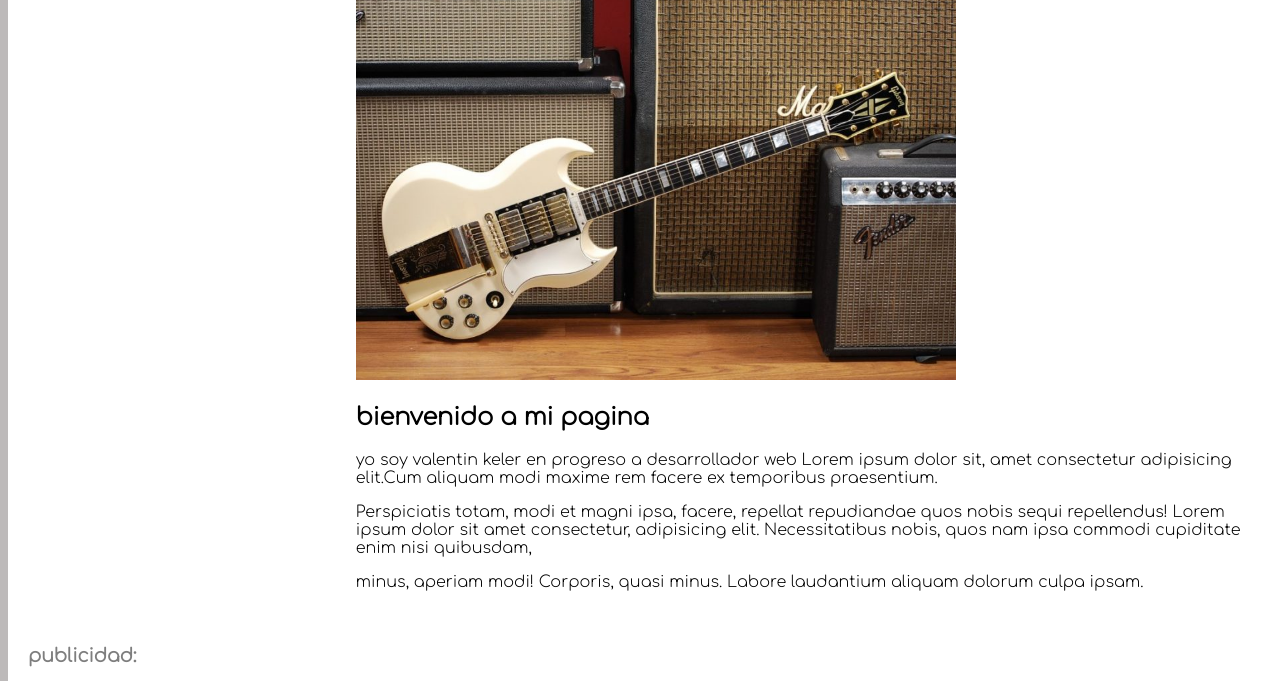
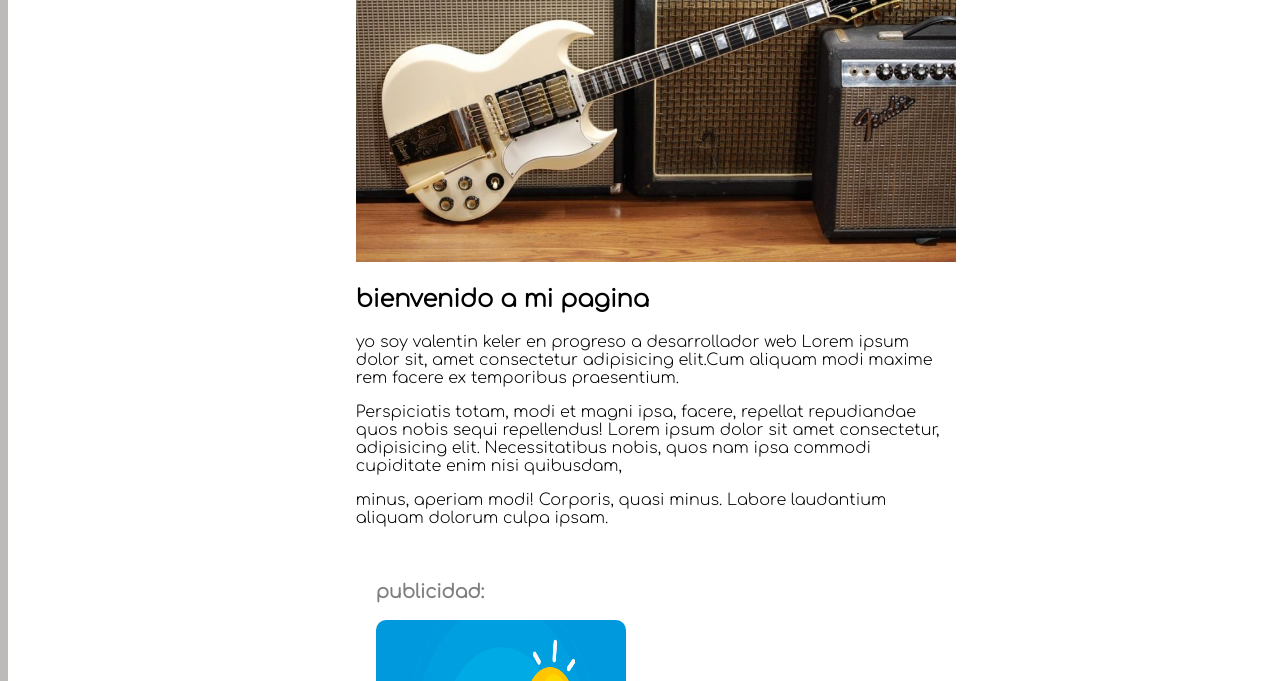
Before and after one commit to Valentinkeler/miweb, a plain HTML site: page index.html in a window 1280 px wide. Shown: the part 168-849 px from the top of the page. Drawn offline with Linux system fonts and the light colour scheme.

Commit message:
modificaciones css

```diff
--- a/index.html
+++ b/index.html
@@ -22,7 +22,7 @@
                 </nav>
 
             </header>
-
+            <div class="newspaper">
                 <article >
                     <img src="main.jpg" alt="">
 
@@ -44,6 +44,8 @@
                     <img src="publicidad1.png" alt="publicidad1">
                     <img src="publicidad2.png" alt="publicidad2">
                 </aside>
+            </div>
+
 
 
     </div>
--- a/styles.css
+++ b/styles.css
@@ -72,14 +72,13 @@
 
 article{
     display: inline-block;
-    width: 60%;
-    margin: auto;
+
     float: left;
 }
 
 aside {
     display: inline-block;
-    width: 40%;
+
     padding: 20px;
 }
 
@@ -95,3 +94,9 @@
 aside h3{
     color: rgba(40, 40, 40, 0.6);
 }
+
+.newspaper {
+    -webkit-column-count: 3; /* Chrome, Safari, Opera */
+    -moz-column-count: 3; /* Firefox */
+    column-count: 3;
+}
```
